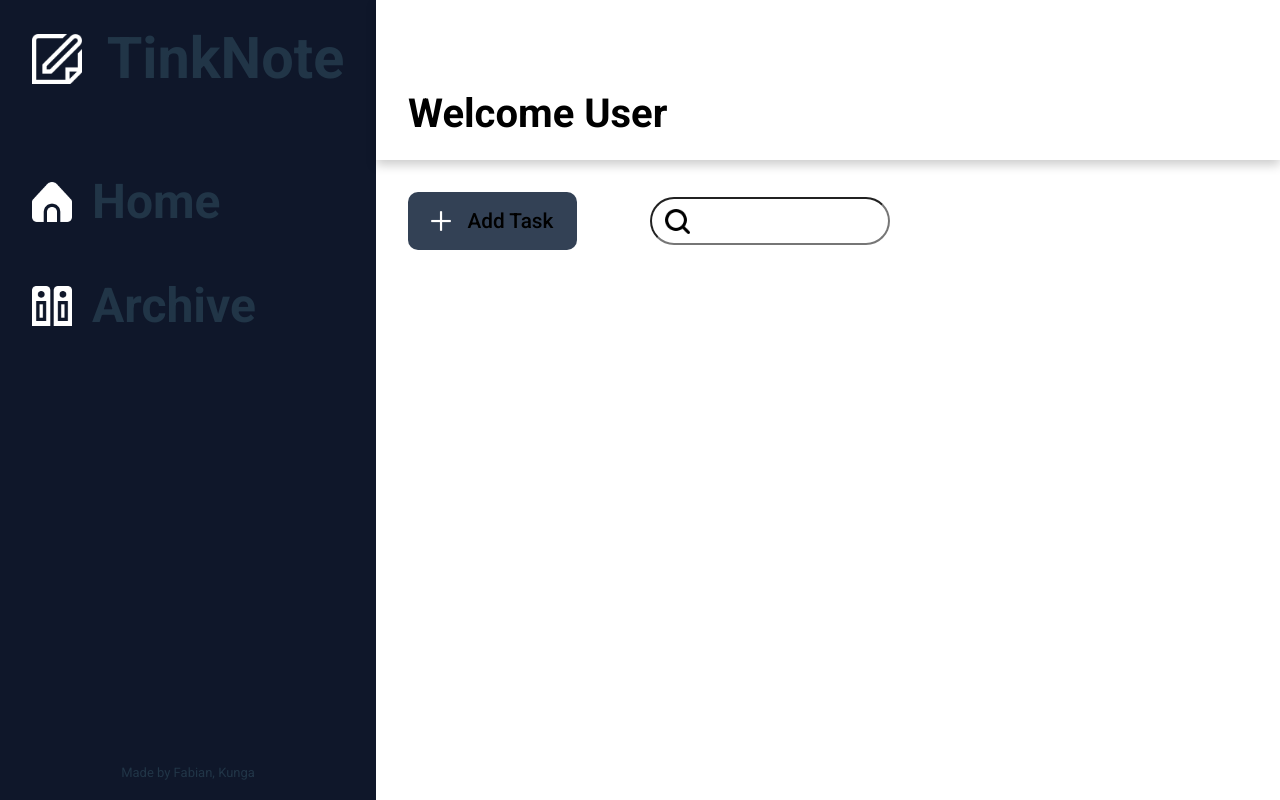
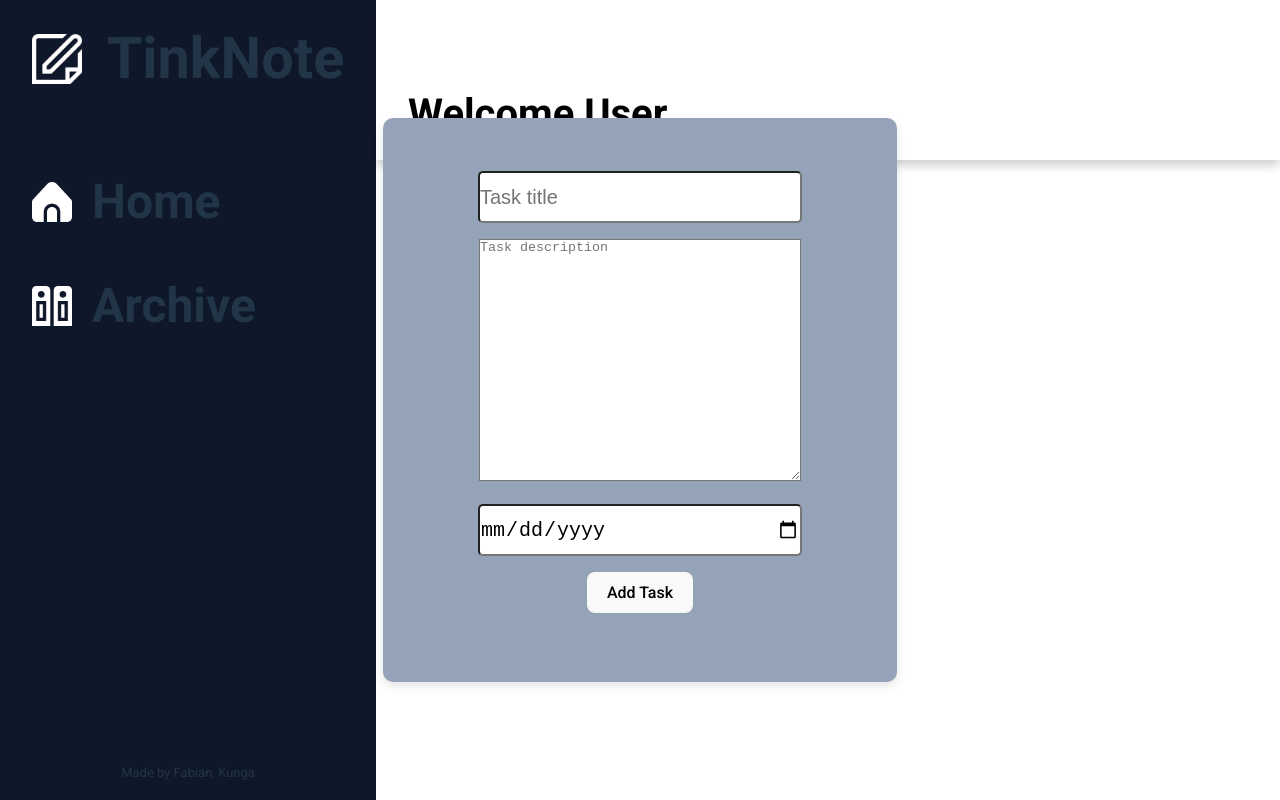
Before and after one commit to TenzKD/M294_ToDo-List, a React (Vite) app in the folder Frontend/: page / in a window 1280 px wide. Built offline with nearby package versions, Linux system fonts and the light colour scheme.

Commit message:
added raw stylised forms to create tasklist

```diff
--- a/Frontend/src/components/ToDoForm.jsx
+++ b/Frontend/src/components/ToDoForm.jsx
@@ -1,8 +1,7 @@
-import { useState } from 'react';
-import '../styles/todo.css';
+import { useState } from "react";
+import "../styles/todo.css";
 
-
-function ToDoForm () {
+function ToDoForm() {
   const [entries, setEntries] = useState({});
   const store = (e) => {
     setEntries({
@@ -25,7 +24,7 @@ function ToDoForm () {
       },
     };
 
-    console.log('Submitting Data:', submitData);
+    console.log("Submitting Data:", submitData);
 
     fetch("http://localhost:8080/tasks/documents", {
       method: "POST",
@@ -41,40 +40,32 @@ function ToDoForm () {
   };
 
   return (
-    <div className='InputFormular'>
+    <div className="forms">
       <form onSubmit={submit}>
         <div>
-        <label>Title:</label>
           <input
             type="text"
             placeholder="Task title"
-          name = "title"
+            name="title"
             onChange={store}
             required
           />
         </div>
         <div>
-        <label>Description:</label>
           <textarea
             placeholder="Task description"
-          name = "description"
+            name="description"
             onChange={store}
             required
           />
         </div>
         <div>
-        <label>Due Date:</label>
-        <input
-          type="date"
-          name = "dueDate"
-          onChange={store}
-          required
-        />
+          <input type="date" name="dueDate" onChange={store} required />
         </div>
         <button type="submit">Add Task</button>
       </form>
     </div>
   );
-};
+}
 
 export default ToDoForm;
--- a/Frontend/src/pages/Layout.jsx
+++ b/Frontend/src/pages/Layout.jsx
@@ -1,6 +1,7 @@
 import Header from "../components/Header";
 import Sidebar from "../components/Sidebar";
 import Task from "../components/Task";
+import ToDoForm from "../components/ToDoForm";
 
 export default function Layout() {
   return (
@@ -8,6 +9,7 @@ export default function Layout() {
       <Header />
       <Sidebar />
       <Task />
+      <ToDoForm />
     </>
   );
 }
--- a/Frontend/src/styles/task.css
+++ b/Frontend/src/styles/task.css
@@ -34,7 +34,7 @@
   padding: 2rem;
 }
 
-input {
+.task__search input {
   width: 15rem;
   height: 3rem;
   font-size: 20px;
--- a/Frontend/src/styles/todo.css
+++ b/Frontend/src/styles/todo.css
@@ -1,7 +1,45 @@
-.InputFormular{
-    width: 100vw;
-    height: 100vh;
-    display: flex;
-    justify-content: center;
-    align-items: center;
+.forms {
+  position: fixed;
+  top: 50%;
+  left: 50%;
+  transform: translate(-50%, -50%);
+  background-color: #94a3b8;
+  padding: 2rem;
+  box-shadow: 0 4px 8px rgba(0, 0, 0, 0.1);
+  z-index: 1000;
+  border-radius: 10px;
+  width: 450px;
+  height: 500px;
+  text-align: center;
+  display: flex;
+  justify-content: center;
+  align-items: center;
 }
+
+form {
+  width: 20rem;
+  display: flex;
+  flex-direction: column;
+  justify-content: center;
+  align-items: center;
+}
+
+form > * {
+  margin-bottom: 1rem;
+}
+
+form textarea {
+  width: 20rem;
+  height: 15rem;
+  background-color: #fff;
+  color: black;
+}
+
+form input {
+  border-radius: 5px;
+  width: 20rem;
+  height: 3rem;
+  font-size: 20px;
+  background-color: #fff;
+  color: black;
+}
```
Lines whose indentation alone changed are shown as unchanged.
